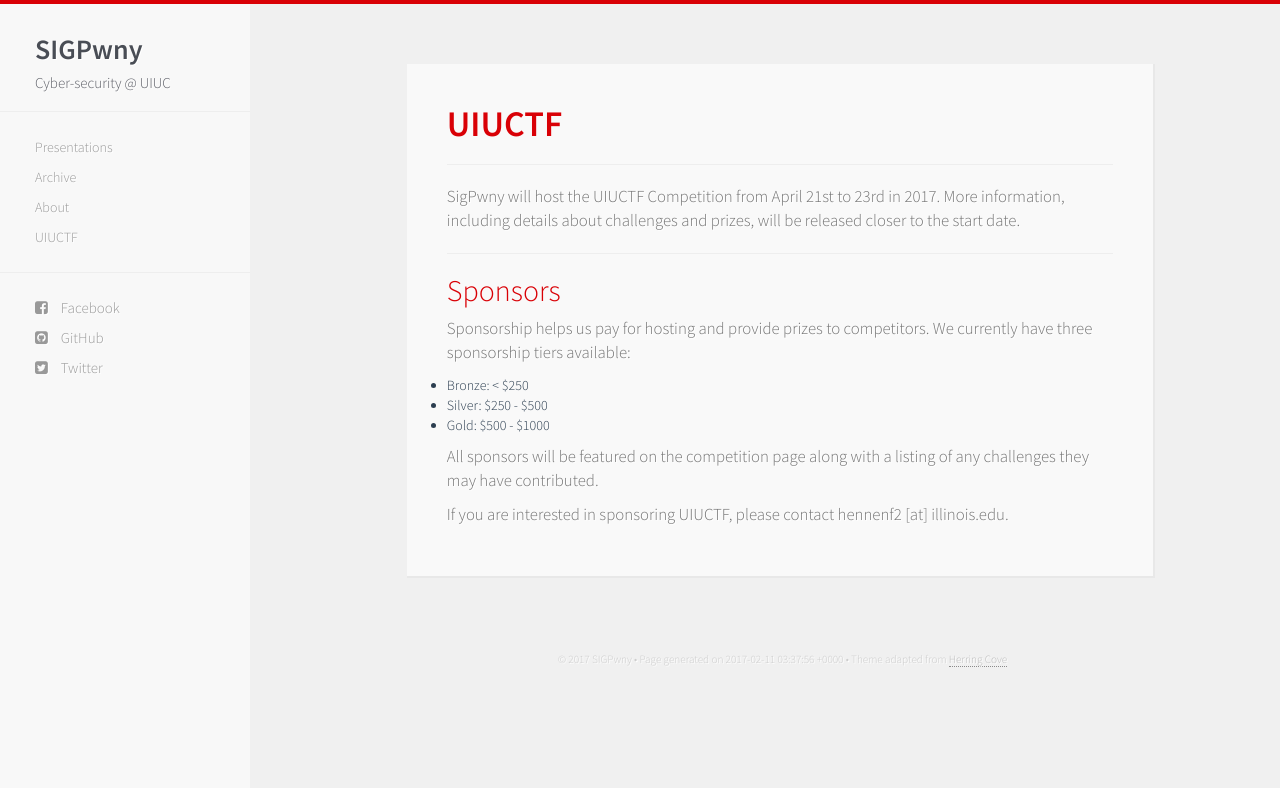
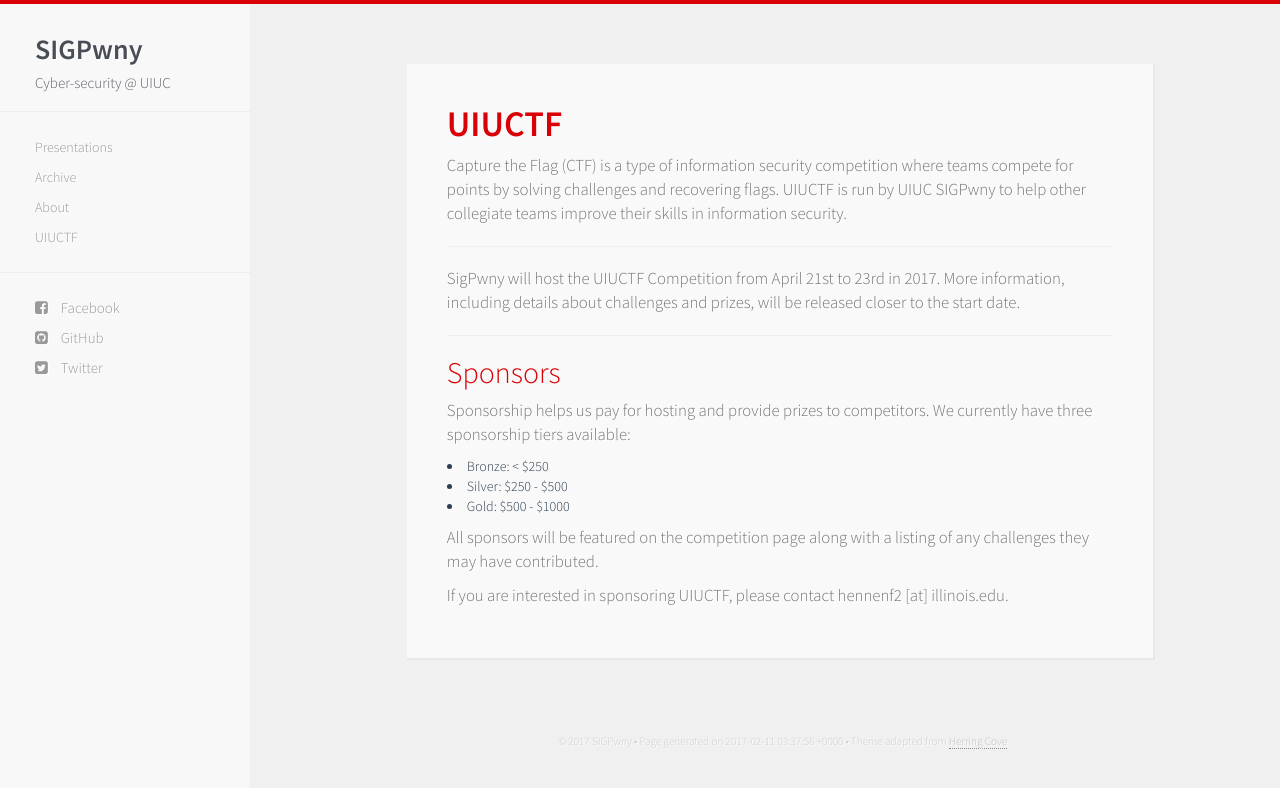
Before and after one commit to sigpwny/sigpwny.github.io-archive, a Jekyll site: the page built from ctf.html, in a window 1280 px wide. Shown: the top 788 px of the page. Built offline with Jekyll 4.4.1, drawn with Linux system fonts in a browser that asks for light colours; nearby versions of some CDN libraries; Markdown is read by kramdown in place of the engine named in the settings.

Commit message:
Added CTF Description

```diff
--- a/ctf.html
+++ b/ctf.html
@@ -8,8 +8,7 @@
       <div class="row">
         <div class="col-md-12 letter">
           <h1>UIUCTF</h1>
-
-
+          <p>Capture the Flag (CTF) is a type of information security competition where teams compete for points by solving challenges and recovering flags. UIUCTF is run by UIUC SIGPwny to help other collegiate teams improve their skills in information security.</p>
           <hr />
 
           <p>SigPwny will host the UIUCTF Competition from April 21st to 23rd in 2017. More information, including details about challenges and prizes, will be released closer to the start date. </p>
@@ -18,9 +17,9 @@
           <h2>Sponsors</h2>
 	   <p> Sponsorship helps us pay for hosting and provide prizes to competitors. We currently have three sponsorship tiers available:</p>
 	  <ul id="Sponsors">
-            <li>Bronze: &lt; $250</li>
-            <li>Silver: $250 - $500</li>
-            <li>Gold: $500 - $1000</li>
+            <li style="list-style-position:inside">Bronze: &lt; $250</li>
+            <li style="list-style-position:inside">Silver: $250 - $500</li>
+            <li style="list-style-position:inside">Gold: $500 - $1000</li>
           </ul>
           <p>All sponsors will be featured on the competition page along with a listing of any challenges they may have contributed.</p>
           <p>If you are interested in sponsoring UIUCTF, please contact hennenf2 [at] illinois.edu.</p>
```
